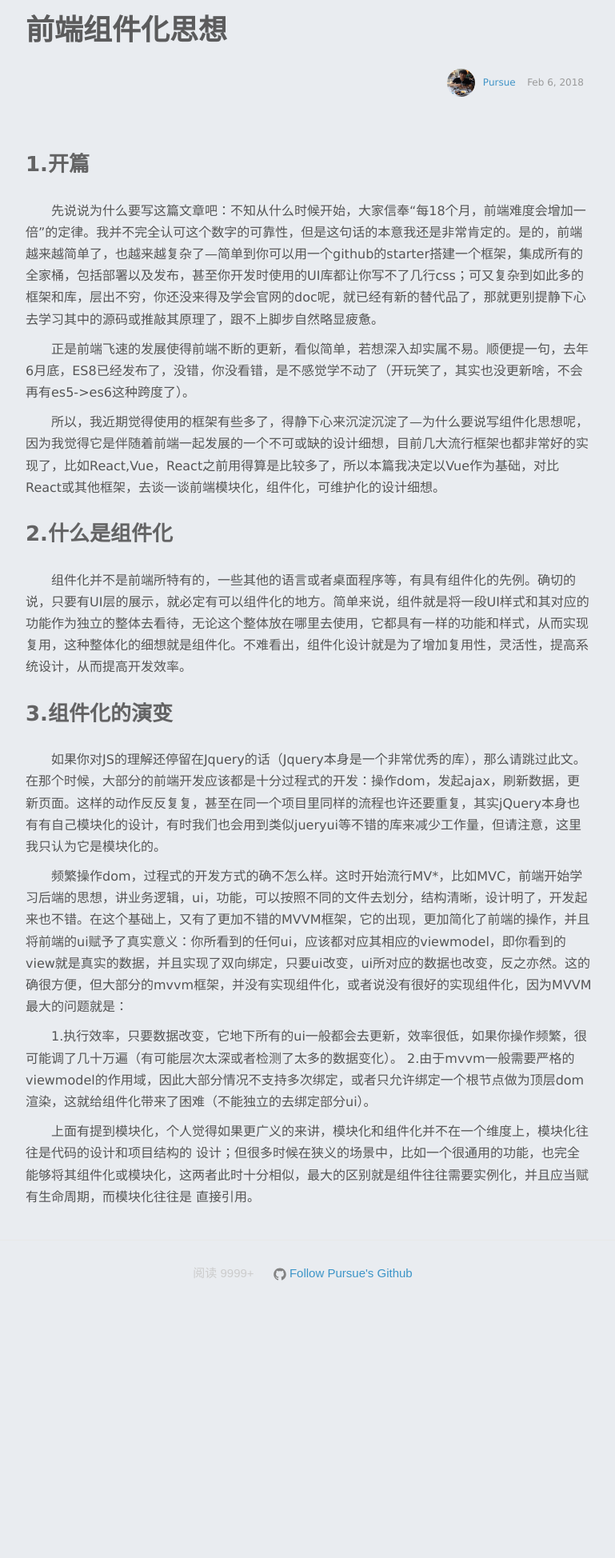
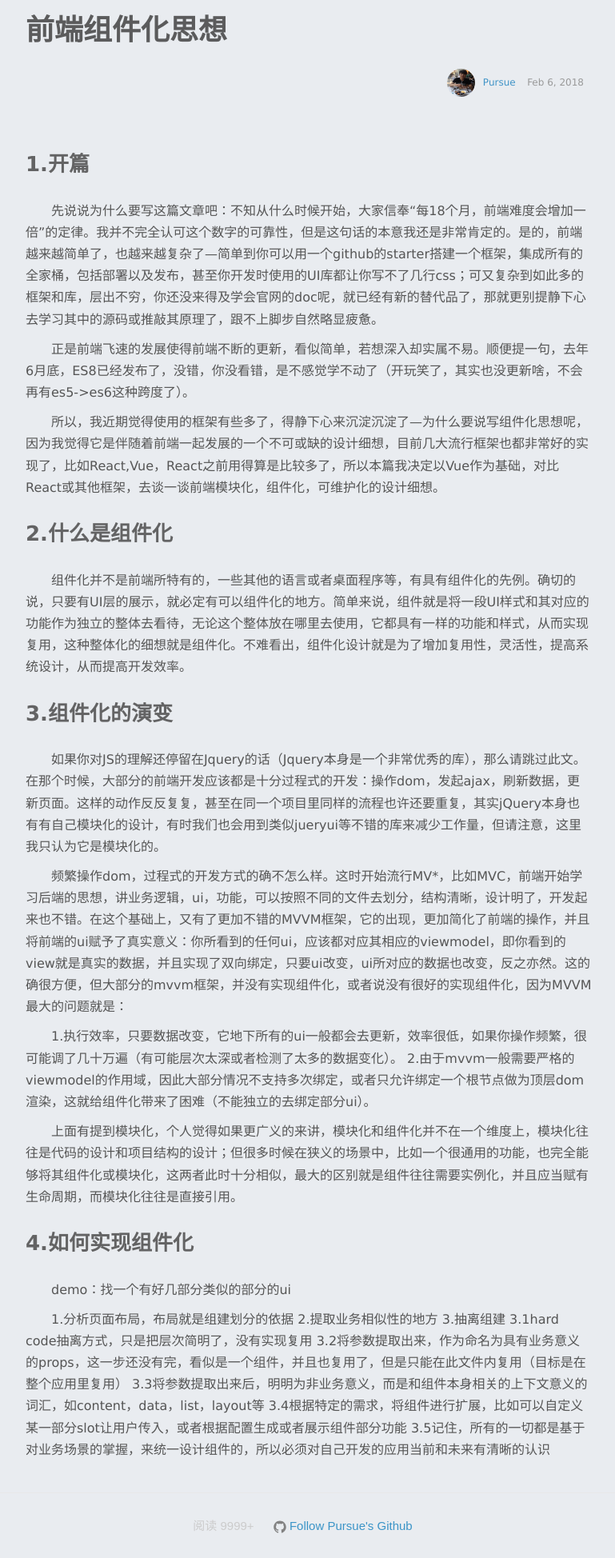
Before and after one commit to kkkkkxiaofei/blog-dev, a Jekyll site: the page built from _posts/2018-02-06-component-design-for-vuejs.md, in a window 1280 px wide. Shown: the whole page at 80% size, without its empty margins (254-1023 px from the left). Built offline with Jekyll 4.4.1, drawn with Linux system fonts in a browser that asks for light colours; before the commit the page ends 1632 px from its top, so only the background shows below that.

Commit message:
add draft for next part

```diff
--- a/_posts/2018-02-06-component-design-for-vuejs.md
+++ b/_posts/2018-02-06-component-design-for-vuejs.md
@@ -29,4 +29,17 @@ icon: "js-icon.jpg"
 1.执行效率，只要数据改变，它地下所有的ui一般都会去更新，效率很低，如果你操作频繁，很可能调了几十万遍（有可能层次太深或者检测了太多的数据变化）。
 2.由于mvvm一般需要严格的viewmodel的作用域，因此大部分情况不支持多次绑定，或者只允许绑定一个根节点做为顶层dom渲染，这就给组件化带来了困难（不能独立的去绑定部分ui）。
 
-上面有提到模块化，个人觉得如果更广义的来讲，模块化和组件化并不在一个维度上，模块化往往是代码的设计和项目结构的 设计；但很多时候在狭义的场景中，比如一个很通用的功能，也完全能够将其组件化或模块化，这两者此时十分相似，最大的区别就是组件往往需要实例化，并且应当赋有生命周期，而模块化往往是 直接引用。
+上面有提到模块化，个人觉得如果更广义的来讲，模块化和组件化并不在一个维度上，模块化往往是代码的设计和项目结构的设计；但很多时候在狭义的场景中，比如一个很通用的功能，也完全能够将其组件化或模块化，这两者此时十分相似，最大的区别就是组件往往需要实例化，并且应当赋有生命周期，而模块化往往是直接引用。
+
+### 4.如何实现组件化
+
+demo：找一个有好几部分类似的部分的ui
+
+1.分析页面布局，布局就是组建划分的依据
+2.提取业务相似性的地方
+3.抽离组建
+ 3.1hard code抽离方式，只是把层次简明了，没有实现复用
+ 3.2将参数提取出来，作为命名为具有业务意义的props，这一步还没有完，看似是一个组件，并且也复用了，但是只能在此文件内复用（目标是在整个应用里复用）
+ 3.3将参数提取出来后，明明为非业务意义，而是和组件本身相关的上下文意义的词汇，如content，data，list，layout等
+ 3.4根据特定的需求，将组件进行扩展，比如可以自定义某一部分slot让用户传入，或者根据配置生成或者展示组件部分功能
+ 3.5记住，所有的一切都是基于对业务场景的掌握，来统一设计组件的，所以必须对自己开发的应用当前和未来有清晰的认识
```
